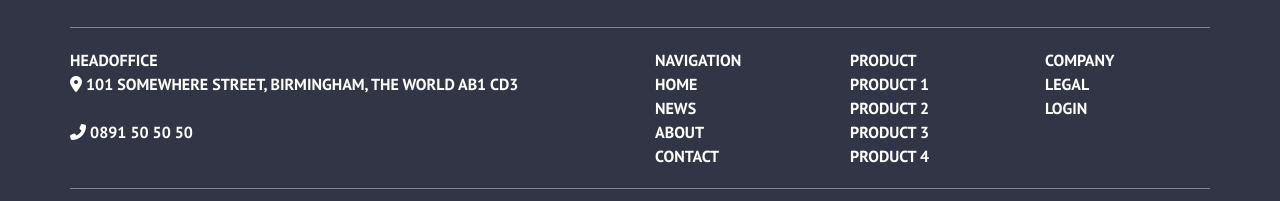
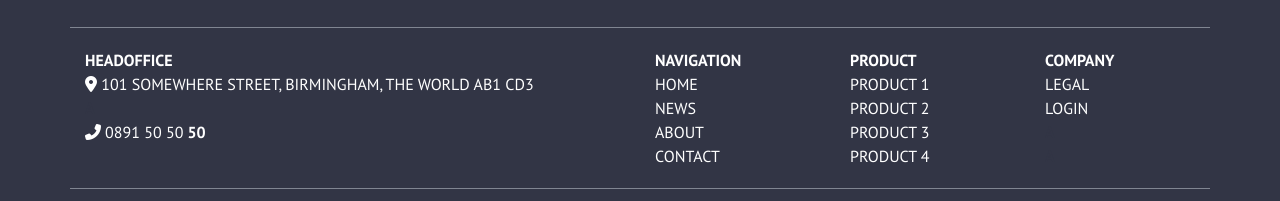
Before and after one commit to LewisLindleySmith/sproutScss, a website built with webpack: page index.html in a window 1280 px wide. Shown: the part 2495-2696 px from the top of the page. Built offline with nearby package versions, Linux system fonts and the light colour scheme.

Commit message:
footer more

```diff
--- a/index.html
+++ b/index.html
@@ -356,8 +356,10 @@
             <ul class="address-indent">
               <li class="text-bold">HEADOFFICE</li>
               <li class="foot-nav-list">
-                <i class="fas fa-map-marker-alt"></i> 101 Somewhere street,
-                Birmingham, The world ab1 cd3
+                <a
+                  ><i class="fas fa-map-marker-alt"></i> 101 Somewhere street,
+                  Birmingham, The world ab1 cd3</a
+                >
               </li>
 
               <li class="foot-nav-list hide-text">a</li>
--- a/src/scss/site.scss
+++ b/src/scss/site.scss
@@ -267,8 +267,15 @@ li {
   padding: 20px 0;
   border-top: 1px solid#808591;
   border-bottom: 1px solid#808591;
+  a {
+    font-weight: 400;
+  }
 }
 
 .hide-text {
   color: #323545;
 }
+
+.address-indent {
+  margin-left: 15px;
+}
```
Also changed, not shown: build/css/site.css.
